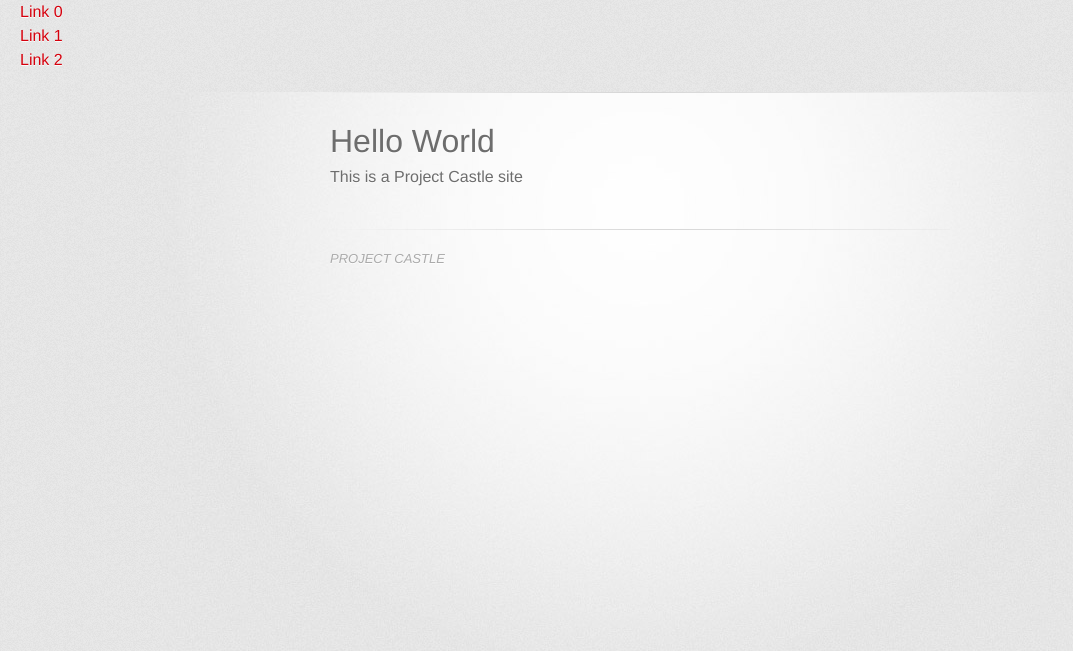
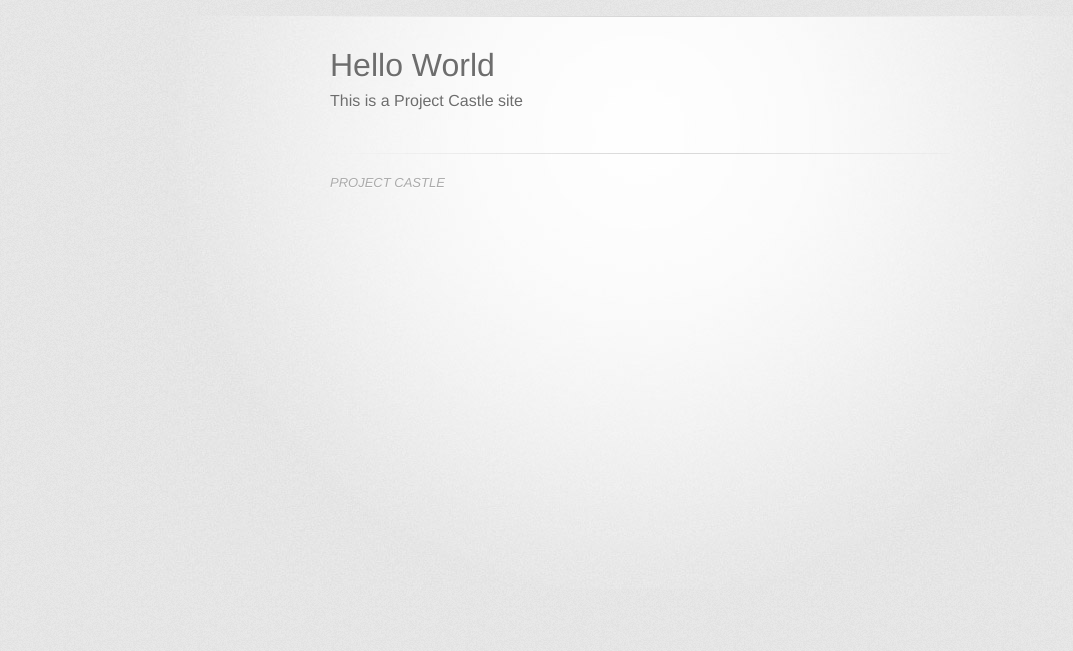
Before and after one commit to jx22/jx22.github.io, a Jekyll site: the page built from index.html, in a window 1280 px wide. Shown: the top 651 px of the page, without its empty margins (0-1073 px from the left). Built offline with Jekyll 4.4.1, drawn with Linux system fonts in a browser that asks for light colours; some web fonts are replaced.

Commit message:
remove links

```diff
--- a/_layouts/default.html
+++ b/_layouts/default.html
@@ -16,14 +16,6 @@
 
   <body>
 
-    <nav>
-        <ul>
-            <li><a href="/">Link 0</a></li>
-            <li><a href="/link1">Link 1</a></li>
-            <li><a href="/link2">Link 2</a></li>
-        </ul>
-    </nav>
-
     <div id="container">
       <div class="inner">
 
```
